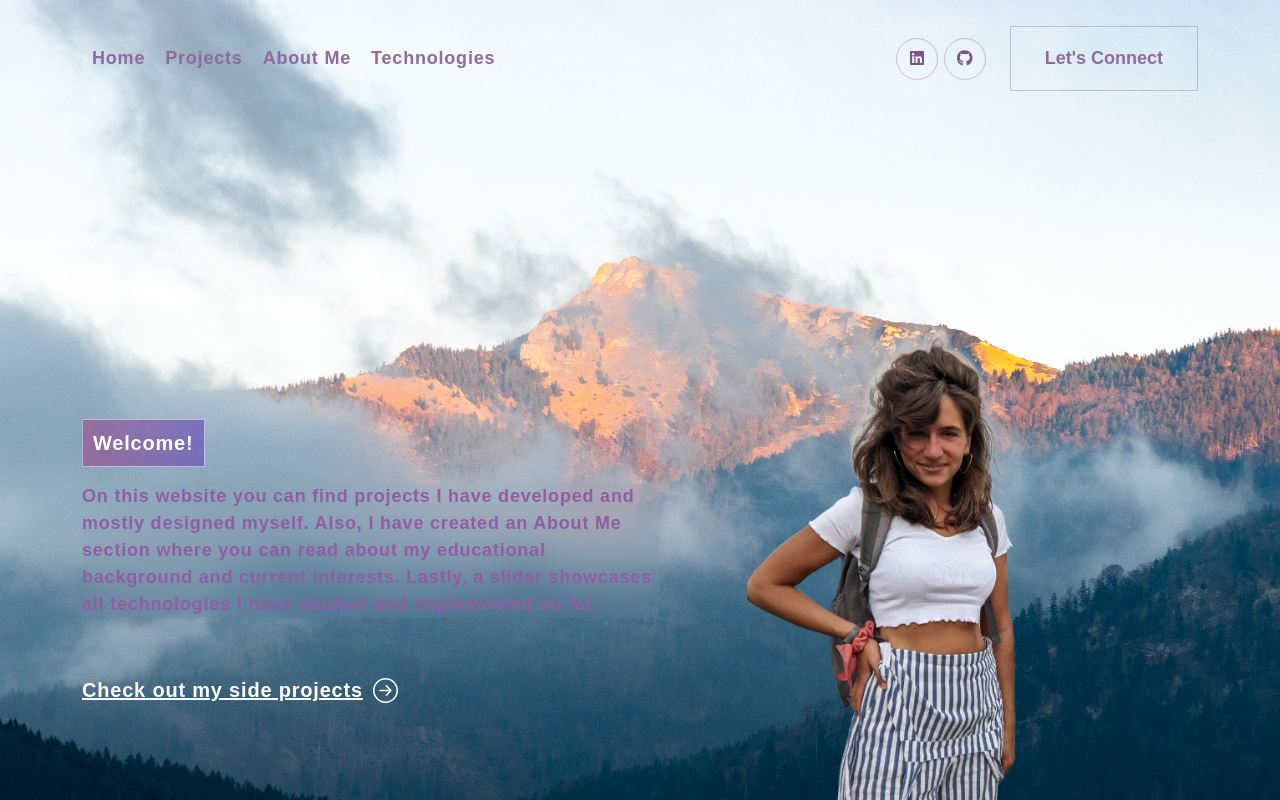
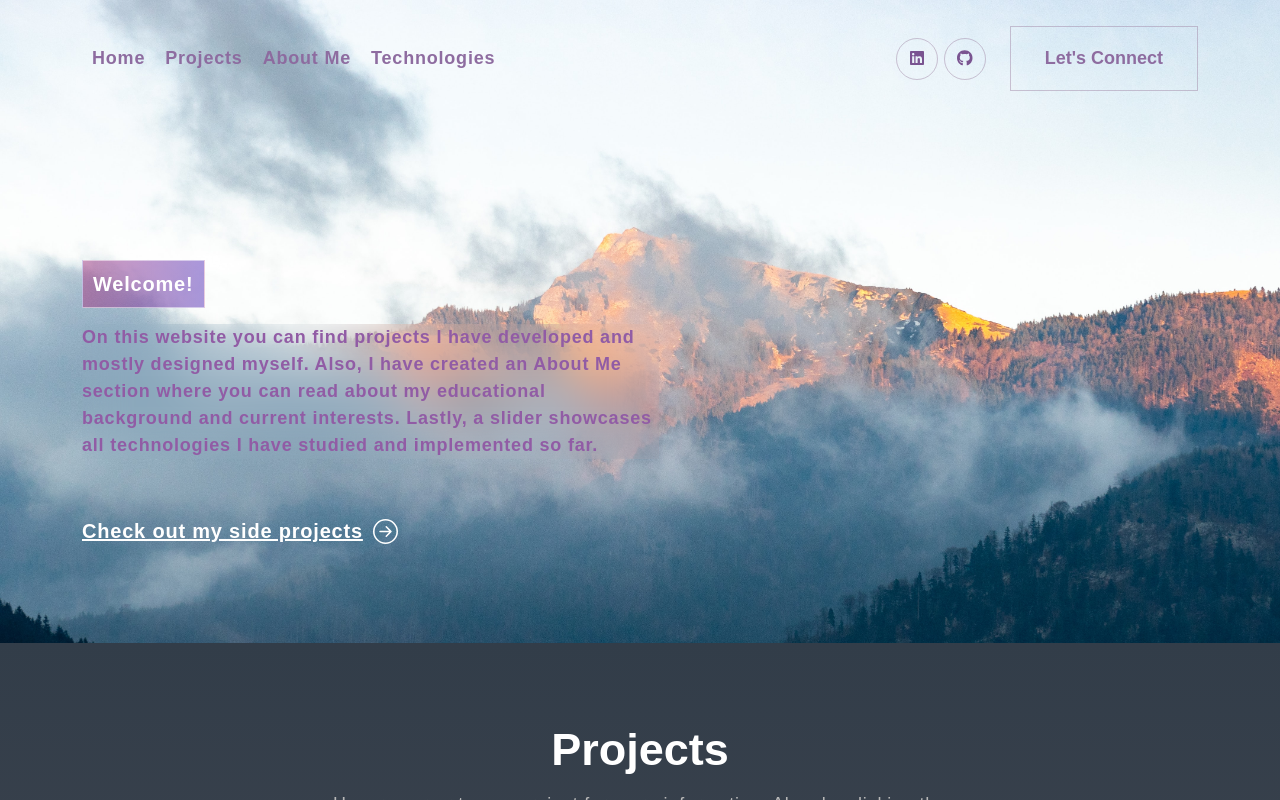
Before and after one commit to vildanguenay/portfolio2, a React (Create React App) app: page / in a window 1280 px wide. Shown: the top 800 px of the page. Built offline with nearby package versions, Linux system fonts and the light colour scheme.

Commit message:
remove banner image

```diff
--- a/src/components/Banner.js
+++ b/src/components/Banner.js
@@ -78,7 +78,7 @@ export const Banner = () => {
             </TrackVisibility>
           </Col>
           <Col xs={12} md={6} xl={5}>
-            <img src={headerImg} alt="Header Img" />
+            {/* <img src={headerImg} alt="Header Img" /> */}
           </Col>
         </Row>
       </Container>
```
